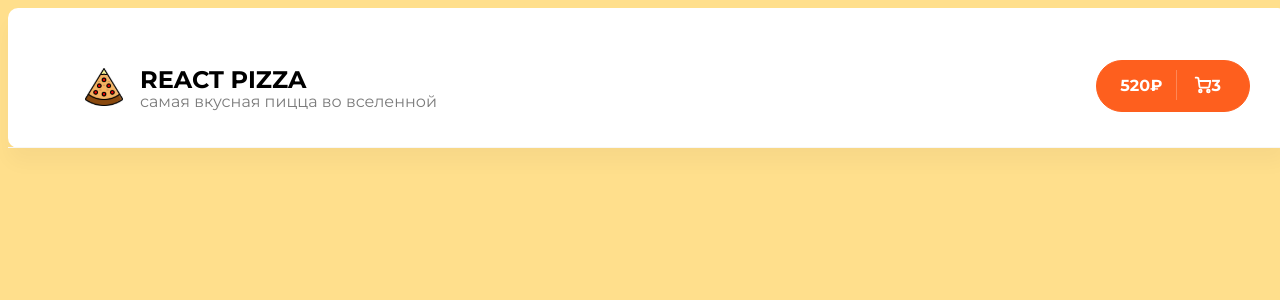
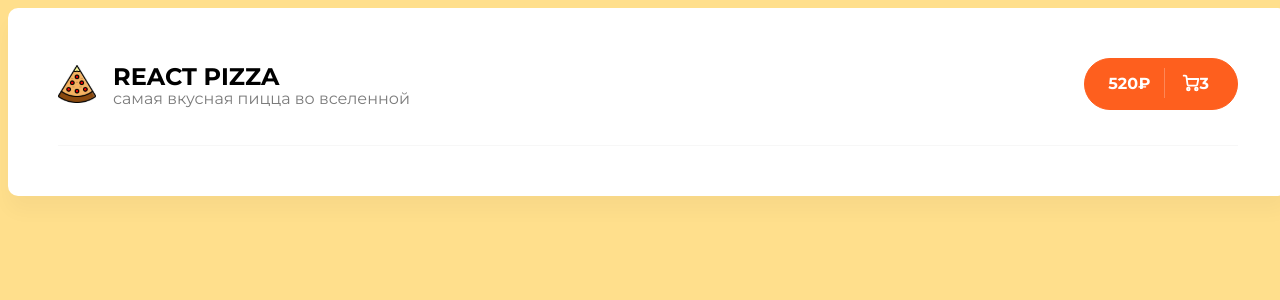
Before and after one commit to rustshubkinn/react-pizza, a React (Create React App) app: page / in a window 1280 px wide. Shown: the top 300 px of the page. Built offline with nearby package versions, Linux system fonts and the light colour scheme.

Commit message:
Update styles in reusable components
Remove margin property in Header.module.scss for better abstractness and add margin-right for .cart_svg.
Remove margin property in Logo.module.scss.
Add transition property in Button.module.scss.
Add padding in Home.module.scss.

```diff
--- a/src/components/Header/Header.module.scss
+++ b/src/components/Header/Header.module.scss
@@ -10,7 +10,6 @@
   .cart_button {
     display: flex;
     align-items: center;
-    margin: 52px 38px 0 0;
     padding: 15px 23px 16px;
 
     font-size: 16px;
@@ -30,5 +29,9 @@
       margin-right: 5px;
       padding-left: 17px;
     }
+
+    .cart_svg {
+      margin-right: 3px;
+    }
   }
 }
--- a/src/components/Logo/Logo.module.scss
+++ b/src/components/Logo/Logo.module.scss
@@ -1,7 +1,4 @@
 .logo {
-  margin-top: 54px;
-  margin-left: 77px;
-
   .wrapper {
     display: flex;
     align-items: center;
--- a/src/components/UI/Button/Button.module.scss
+++ b/src/components/UI/Button/Button.module.scss
@@ -13,5 +13,7 @@
 
     background: #fff;
     border: 1px solid #eb5a1e;
+
+    transition: 0.5s;
   }
 }
--- a/src/pages/Home/Home.module.scss
+++ b/src/pages/Home/Home.module.scss
@@ -2,6 +2,7 @@
   width: 100%;
   max-width: 1370px;
   margin: 0 auto;
+  padding: 50px;
 
   background-color: #fff;
 
```
